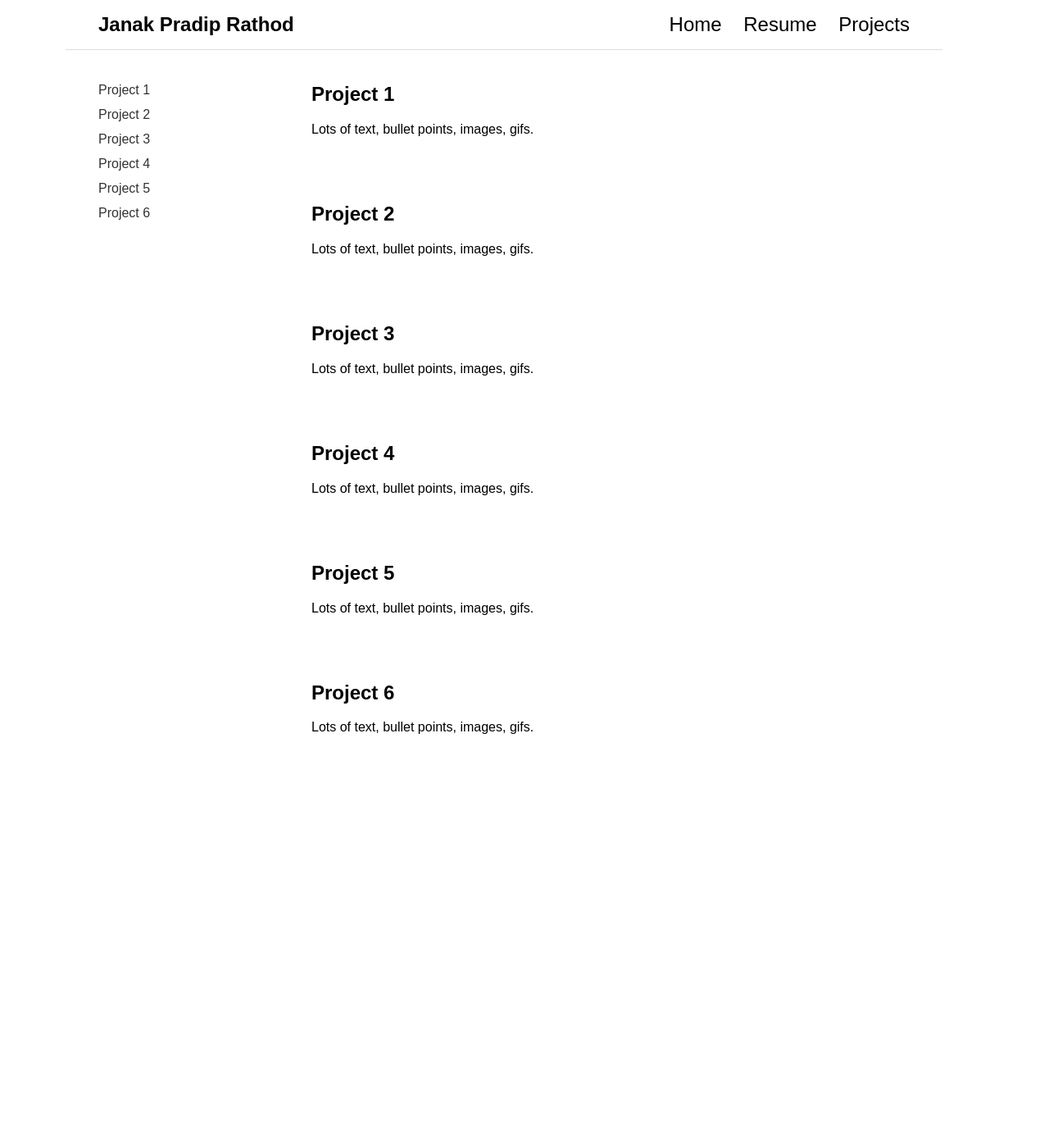
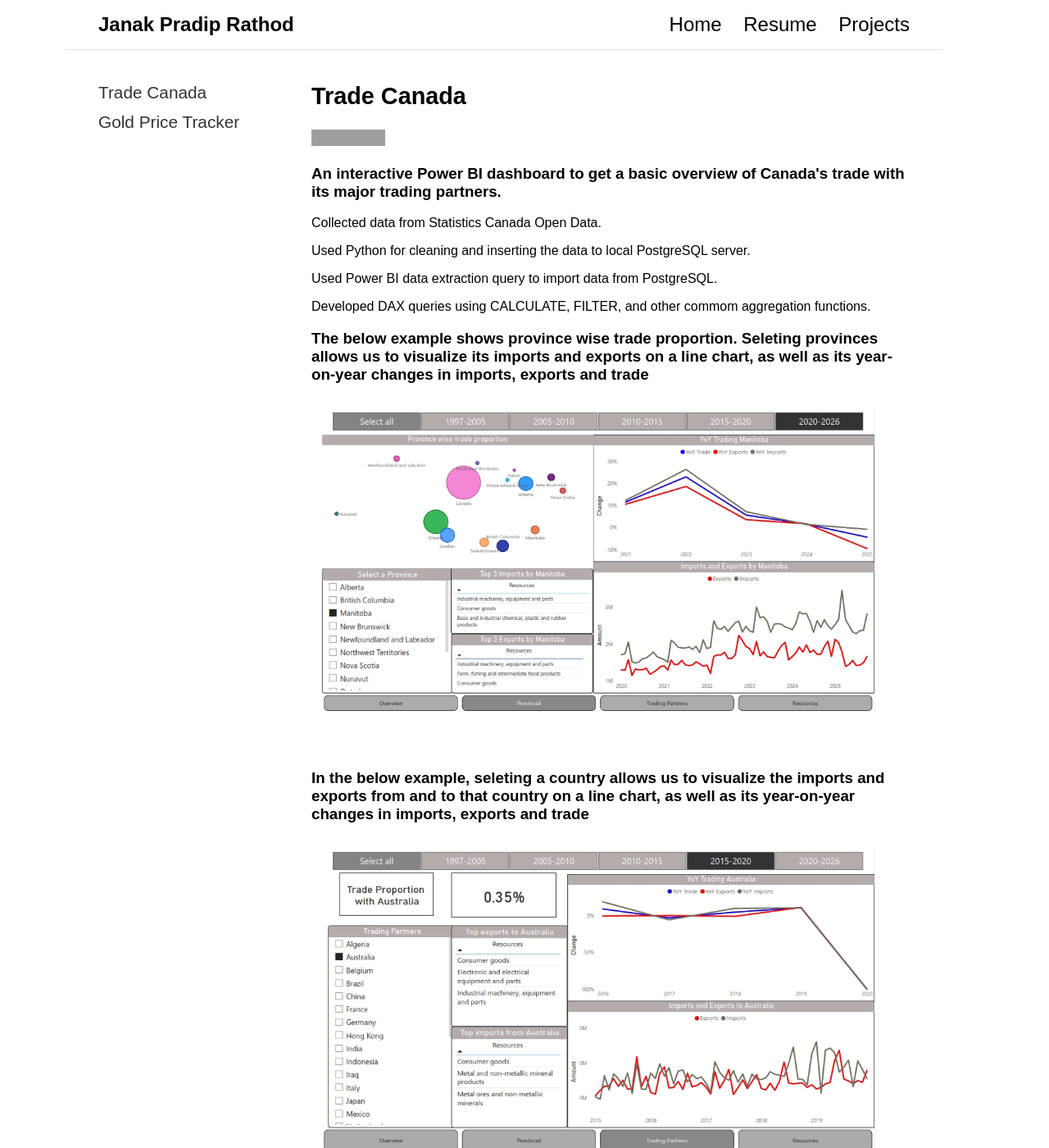
Before and after one commit to Janak26/portfolio, a Jekyll site: the page built from projects.md, in a window 1280 px wide and 1400 px high. Shown: the whole window at 82% size. Built offline with Jekyll 4.4.1, drawn with Linux system fonts in a browser that asks for light colours; grey boxes are pictures that could not be loaded.

Commit message:
Update projects.md

```diff
--- a/projects.md
+++ b/projects.md
@@ -5,45 +5,45 @@ title: Projects
 
 <div class="two-column">
 
-  <div class="left-menu">
-    <a href="#project1">Project 1</a>
-    <a href="#project2">Project 2</a>
-    <a href="#project3">Project 3</a>
-    <a href="#project4">Project 4</a>
-    <a href="#project5">Project 5</a>
-    <a href="#project6">Project 6</a>
+  <div style="font-size: 1.3em" class="left-menu">
+    <a href="https://janak26.github.io/portfolio/projects#project1">Trade Canada</a>
+    <a href="https://janak26.github.io/portfolio/projects#project2">Gold Price Tracker</a>
   </div>
 
   <div>
     <div id="project1" class="section">
-      <h2>Project 1</h2>
-      Lots of text, bullet points, images, gifs.
+      <h2 style="font-size: 1.8em">Trade Canada</h2>
+
+      <a href="https://github.com/Janak26/TradeCanada">
+        <img src="https://img.shields.io/badge/GitHub-View_on_GitHub-blue?logo=GitHub" alt="View on GitHub">
+      </a>
+
+        <h3>An interactive Power BI dashboard to get a basic overview of Canada's trade with its major trading partners.
+        </h3>
+        <p>Collected data from Statistics Canada Open Data.</p>
+        <p>Used Python for cleaning and inserting the data to local PostgreSQL server.</p>
+        <p>Used Power BI data extraction query to import data from PostgreSQL.</p>
+        <p>Developed DAX queries using CALCULATE, FILTER, and other commom aggregation functions.</p>
+
+        <h3>The below example shows province wise trade proportion. Seleting provinces allows us to visualize its imports and exports on a line chart, as well as its year-on-year changes in imports, exports and trade</h3>
+        <p><img src="https://raw.githubusercontent.com/Janak26/portfolio/refs/heads/main/images/TradeImageOne.jpg" alt="Description of the image" width="700" height="395"></p>
+
+        <br>
+
+        <h3>In the below example, seleting a country allows us to visualize the imports and exports from and to that country on a line chart, as well as its year-on-year changes in imports, exports and trade</h3>
+        <p><img src="https://raw.githubusercontent.com/Janak26/portfolio/refs/heads/main/images/TradeImageTwo.jpg" alt="Description of the image" width="700" height="395"></p>
+
+
+
     </div>
 
+    <br>
+    <br>
+
+
     <div id="project2" class="section">
-      <h2>Project 2</h2>
-      Lots of text, bullet points, images, gifs.
+      <h2 style="font-size: 1.8em">Gold Price Tracker</h2>
+
+
+
     </div>
-
-    <div id="project3" class="section">
-      <h2>Project 3</h2>
-      Lots of text, bullet points, images, gifs.
-    </div>
-
-    <div id="project4" class="section">
-      <h2>Project 4</h2>
-      Lots of text, bullet points, images, gifs.
-    </div>
-
-    <div id="project5" class="section">
-      <h2>Project 5</h2>
-      Lots of text, bullet points, images, gifs.
-    </div>
-
-    <div id="project6" class="section">
-      <h2>Project 6</h2>
-      Lots of text, bullet points, images, gifs.
-    </div>
-  </div>
-
-</div>
```
